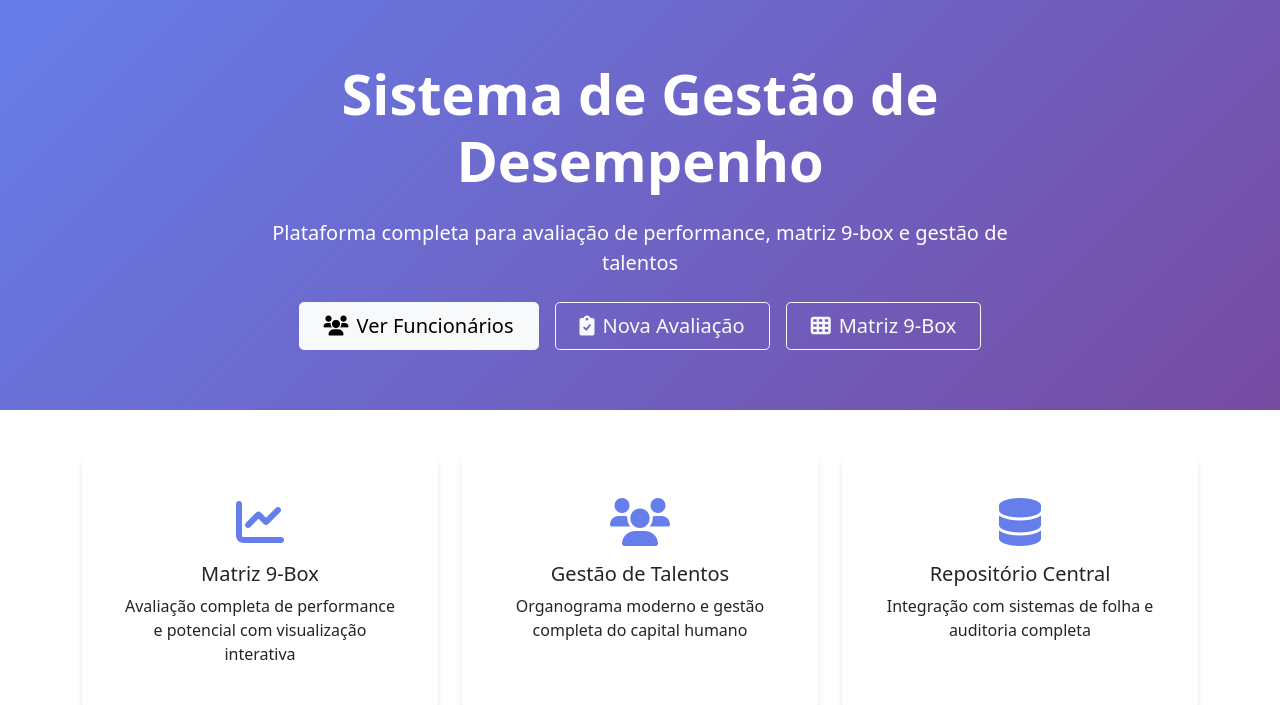
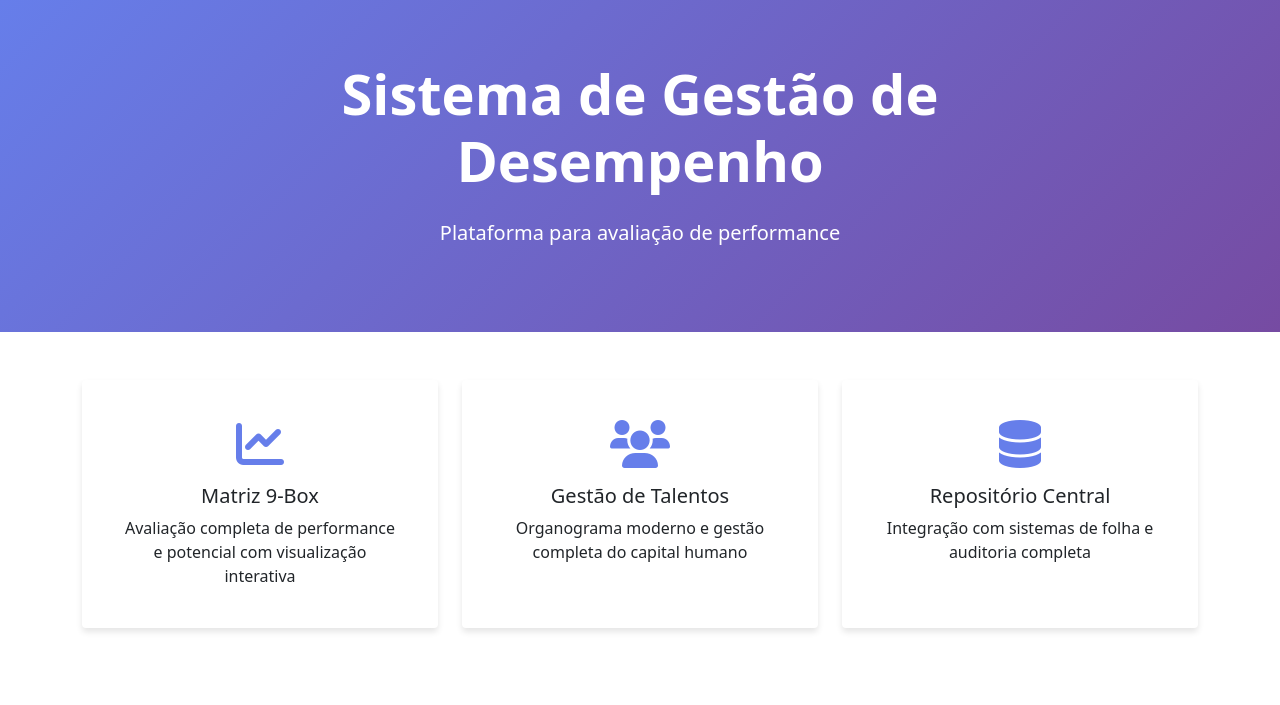
Before and after one commit to mar-ramosesteves/performance-management-system, a Flask app: page / in a window 1280 px wide. Shown: the top 705 px of the page. Run offline with Flask 3, Linux system fonts and the light colour scheme; some libraries are stand-ins or nearby versions.

Commit message:
Update index.html

```diff
--- a/templates/index.html
+++ b/templates/index.html
@@ -238,18 +238,8 @@
             <div class="row">
                 <div class="col-lg-8 mx-auto text-center">
                     <h1 class="display-4 fw-bold mb-4">Sistema de Gestão de Desempenho</h1>
-                    <p class="lead mb-4">Plataforma completa para avaliação de performance, matriz 9-box e gestão de talentos</p>
-                    <div class="d-flex gap-3 justify-content-center">
-                        <button class="btn btn-light btn-lg px-4" onclick="loadEmployees()">
-                            <i class="fas fa-users me-2"></i>Ver Funcionários
-                        </button>
-                        <button class="btn btn-outline-light btn-lg px-4" onclick="startEvaluation()">
-                            <i class="fas fa-clipboard-check me-2"></i>Nova Avaliação
-                        </button>
-                        <button class="btn btn-outline-light btn-lg px-4" onclick="showNineBoxMatrix()">
-                            <i class="fas fa-th me-2"></i>Matriz 9-Box
-                        </button>
-                    </div>
+                    <p class="lead mb-4">Plataforma para avaliação de performance</p>
+
                 </div>
             </div>
         </div>
```
